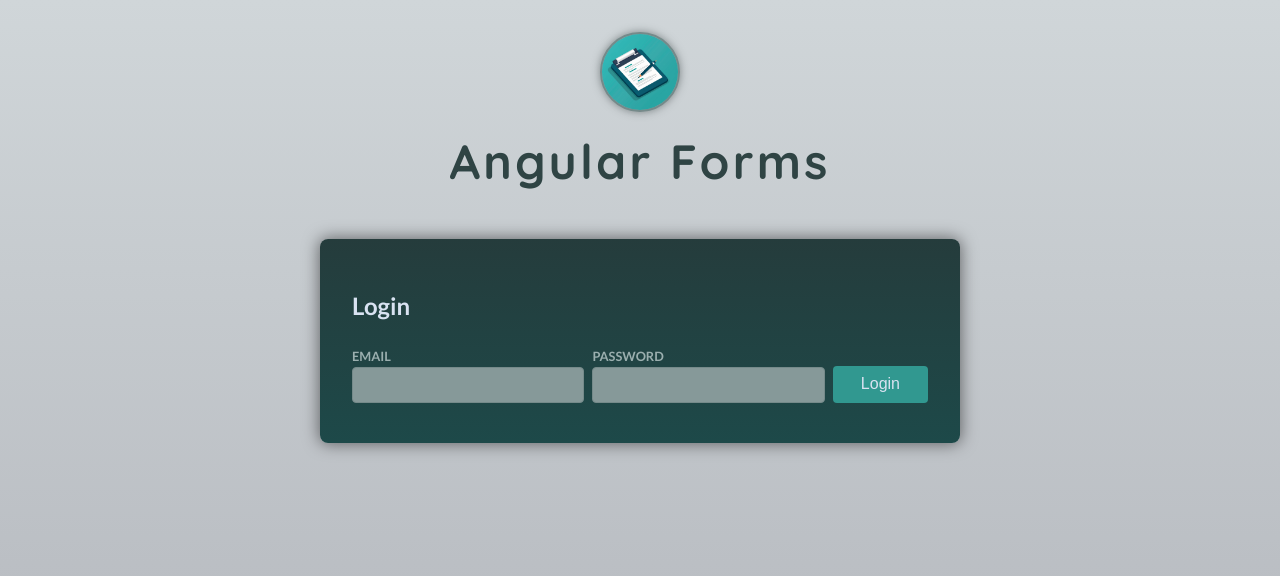
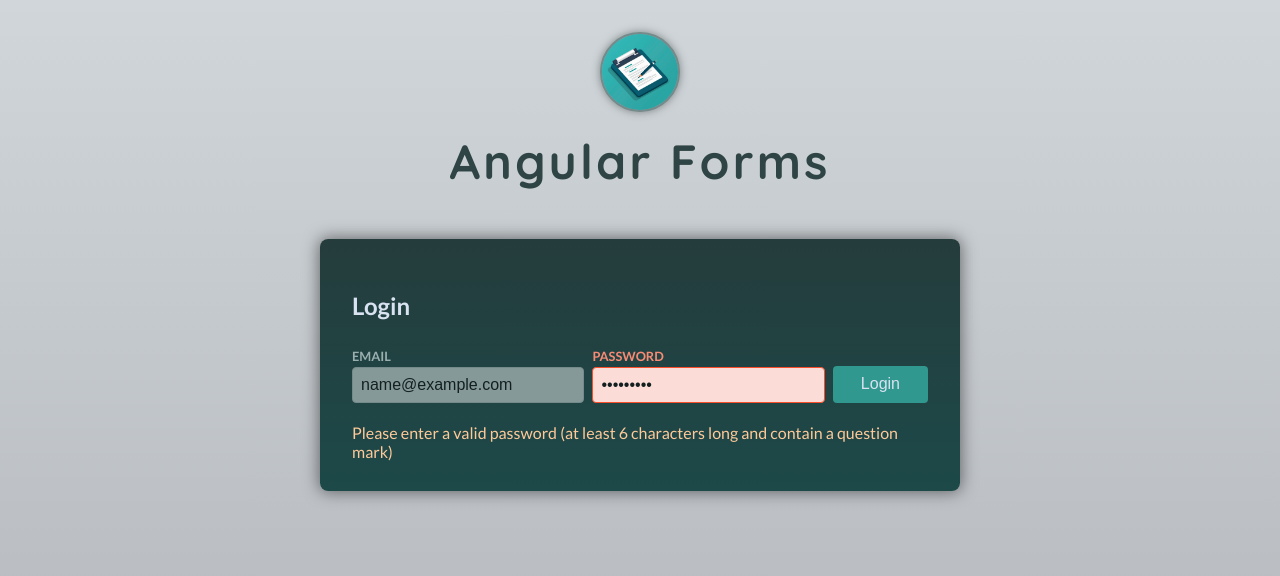
Before and after one commit to gmartpad/angular-working-with-reactive-forms, an Angular app: page / in a window 1280 px wide. Both pictures are taken after typing "name@example.com", "Sample123" into the empty fields and a click on the button "Login". Shown: the top 576 px of the page. Built offline with nearby package versions, Linux system fonts and the light colour scheme.

Commit message:
[NG] BUILDING_CUSTOM_VALIDATORS - feat: creating a custom validator to check the presence of a question mark in the password value

```diff
--- a/src/app/auth/login/login.component.html
+++ b/src/app/auth/login/login.component.html
@@ -20,6 +20,6 @@
   }
 
   @if(passwordIsInvalid) {
-    <p class="control-error">Please enter a valid password (at least 6 characters long)</p>
+    <p class="control-error">Please enter a valid password (at least 6 characters long and contain a question mark)</p>
   }
 </form>
--- a/src/app/auth/login/login.component.ts
+++ b/src/app/auth/login/login.component.ts
@@ -1,5 +1,15 @@
 import { Component } from '@angular/core';
-import { FormControl, FormGroup, ReactiveFormsModule, Validators } from '@angular/forms';
+import { AbstractControl, FormControl, FormGroup, ReactiveFormsModule, Validators } from '@angular/forms';
+
+function mustContainQuestionMark(control: AbstractControl) {
+  if(control.value.includes('?')) {
+    return null;
+  }
+
+  return {
+    doesNotContainQuestionMark: true
+  }
+}
 
 @Component({
   selector: 'app-login',
@@ -14,7 +24,7 @@
       validators: [Validators.email, Validators.required]
     }),
     password: new FormControl('', {
-      validators: [Validators.required, Validators.minLength(6)]
+      validators: [Validators.required, Validators.minLength(6), mustContainQuestionMark]
     }),
   });
 
```
